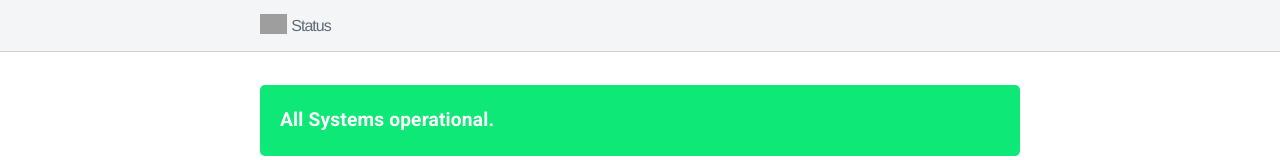
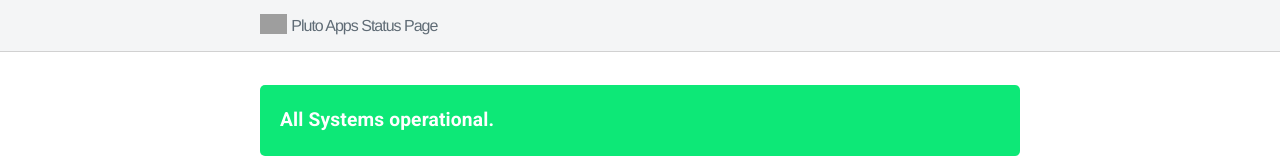
Before and after one commit to PlutoAppsLLC/PlutoAppsStatusPage, a plain HTML site: page index.html in a window 1280 px wide. Shown: the top 160 px of the page. Drawn offline with nearby package versions, Linux system fonts and the light colour scheme; no server answers; grey boxes are pictures that could not be loaded.

Commit message:
Update index.html

```diff
--- a/index.html
+++ b/index.html
@@ -19,7 +19,7 @@
 
 					<a class="navigation-title" href="">
 						<img class="img" src="https://raw.githubusercontent.com/jayfk/statuspage/master/template/logo.png" height="30">
-						<h1 class="title">Status</h1>
+						<h1 class="title"> Pluto Apps Status Page</h1>
 					</a>
 
 
```
